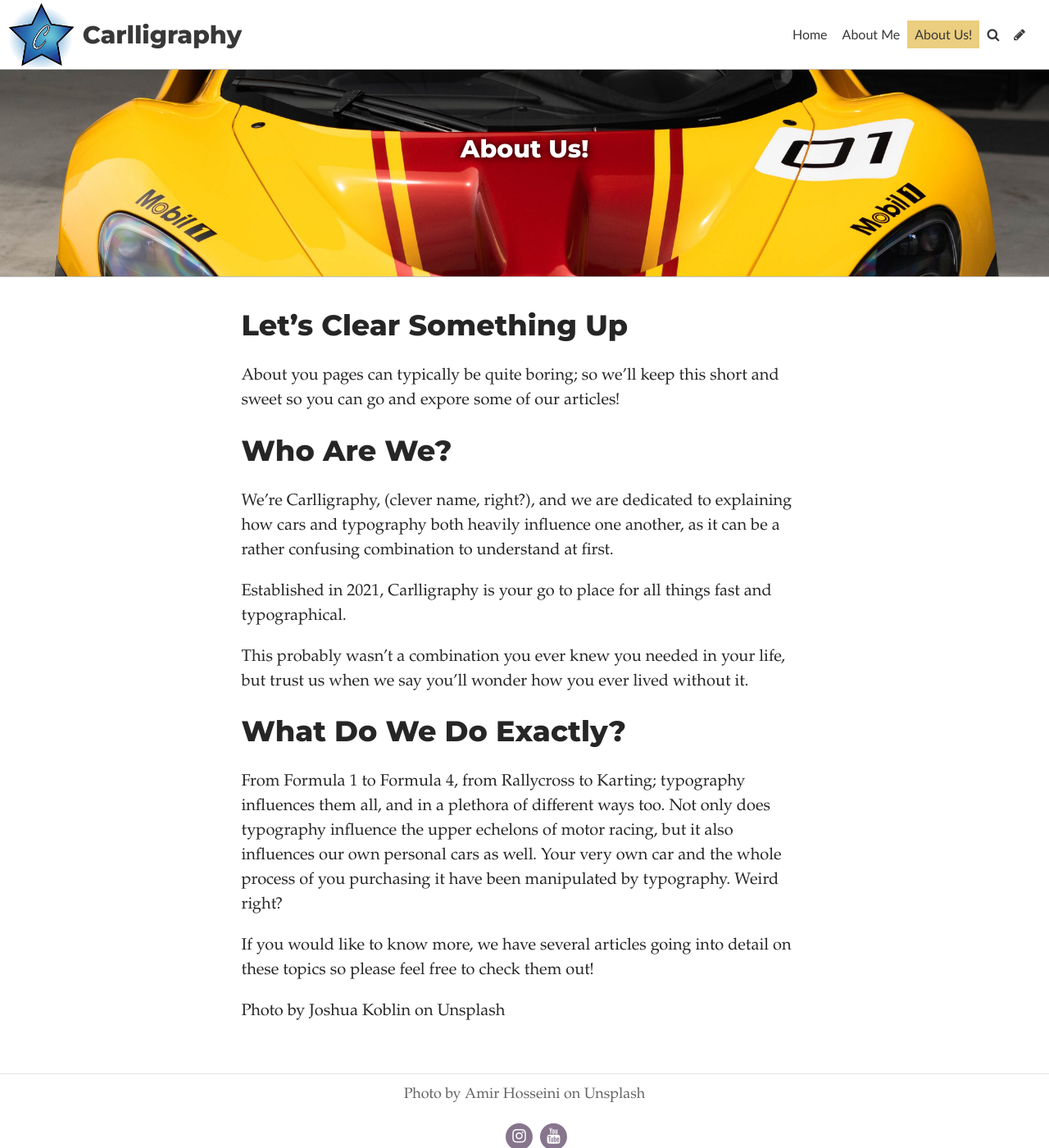
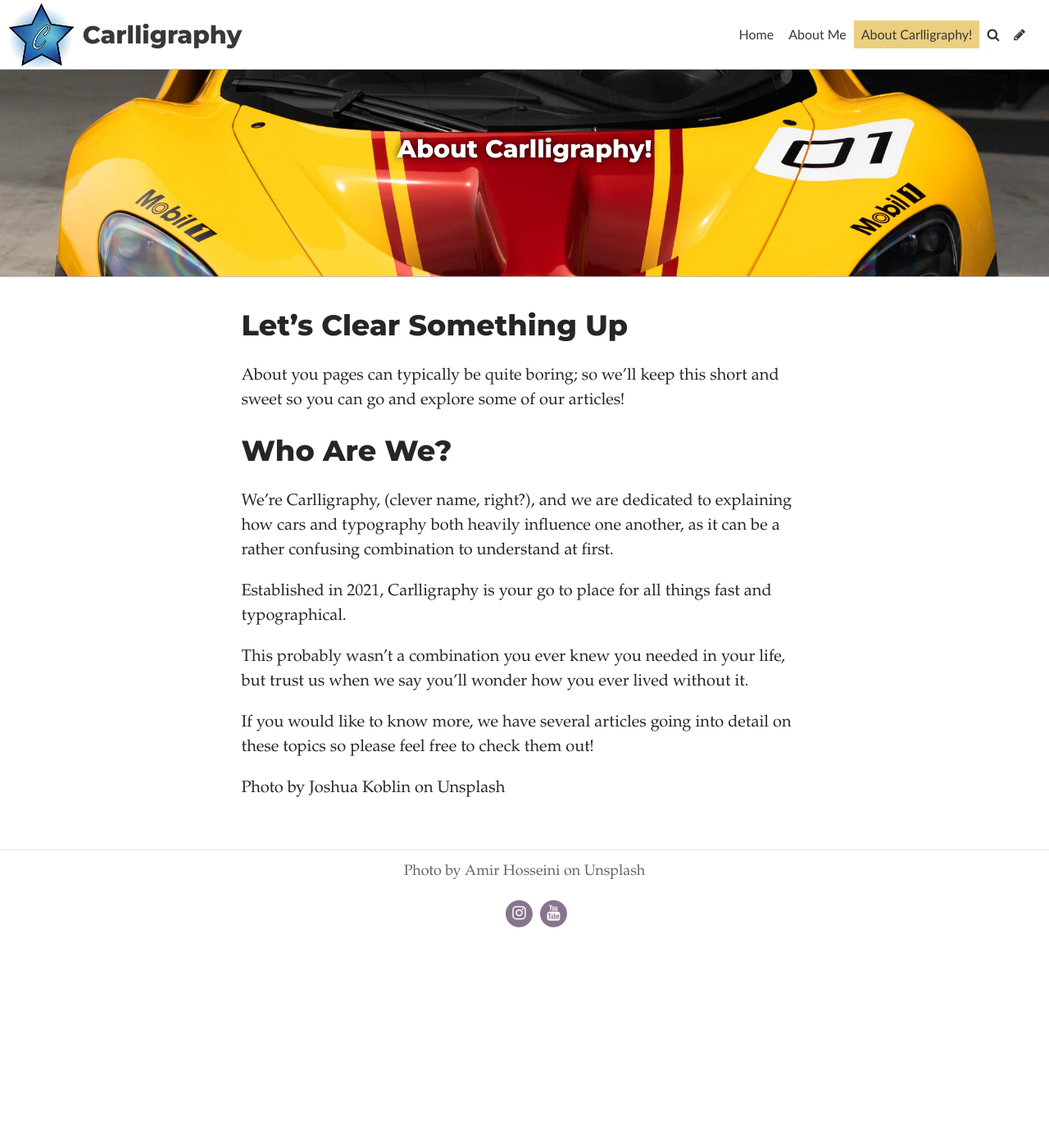
Before and after one commit to 19143507/typographicdesign, a Jekyll site: the page built from pages/about.md, in a window 1280 px wide and 1400 px high. Shown: the whole window at 82% size. Built offline with Jekyll 4.4.1, drawn with Linux system fonts in a browser that asks for light colours; some web fonts are replaced.

Commit message:
Update Page “about”

```diff
--- a/pages/about.md
+++ b/pages/about.md
@@ -1,6 +1,6 @@
 ---
 header_feature_image: /uploads/log.jpg
-title: About Us!
+title: About Carlligraphy!
 image: ../uploads/joshua-koblin-ocgenhimlx4-unsplash.jpg
 subtitle: ""
 permalink: https://carlligraphy.netlify.app/
@@ -13,7 +13,7 @@ show: true
 ---
 ## Let's Clear Something Up
 
-About you pages can typically be quite boring; so we'll keep this short and sweet so you can go and expore some of our articles!
+About you pages can typically be quite boring; so we'll keep this short and sweet so you can go and explore some of our articles!
 
 ## Who Are We?
 
@@ -23,11 +23,6 @@ Established in 2021, Carlligraphy is your go to place for all things fast and ty
 
 This probably wasn't a combination you ever knew you needed in your life, but trust us when we say you'll wonder how you ever lived without it.
 
-## What Do We Do Exactly?
-
-From Formula 1 to Formula 4, from Rallycross to Karting; typography influences them all, and in a plethora of different ways too. Not only does typography influence the upper echelons of motor racing, but it also influences our own personal cars as well. Your very own car and the whole process of you purchasing it have been manipulated by typography. Weird right?
-
 If you would like to know more, we have several articles going into detail on these topics so please feel free to check them out!
 
-
 Photo by Joshua Koblin on Unsplash
```
